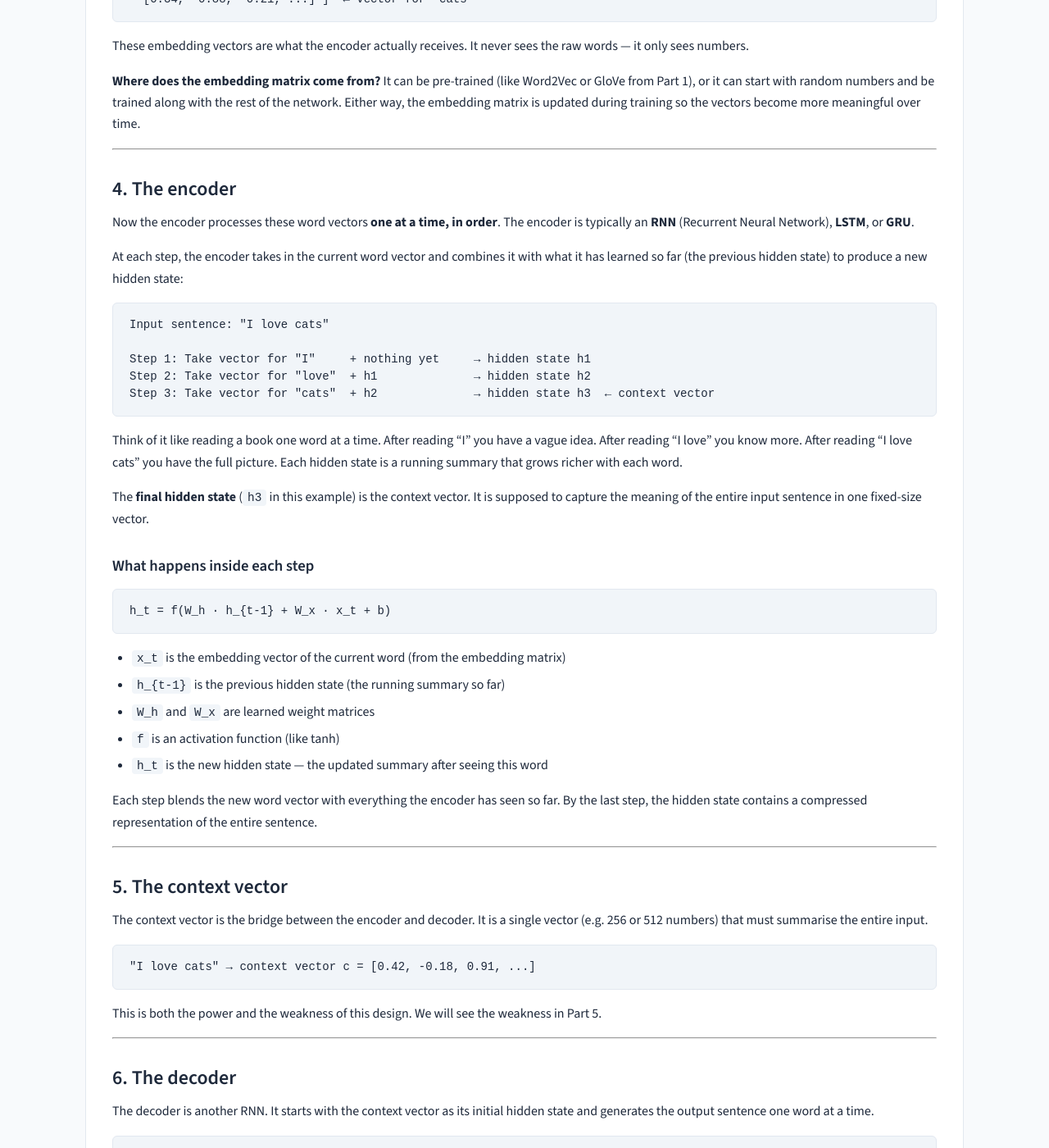
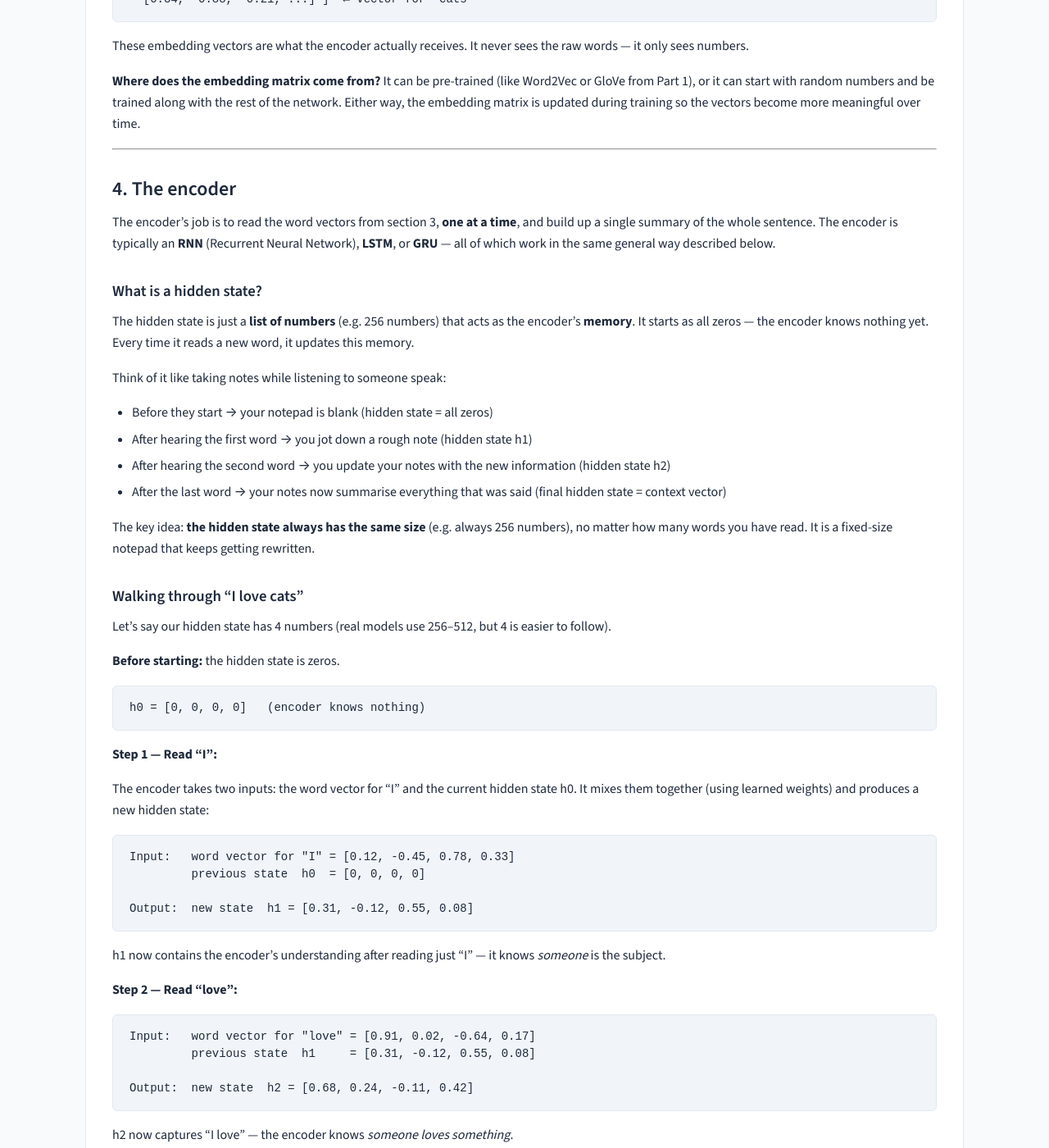
Before and after one commit to rilov/handbook, a Jekyll site: the page built from _topics/DL for GenAI - Part 2 - Encoder-Decoder Architecture.md, in a window 1280 px wide and 1400 px high, scrolled down 2040 px. Shown: the whole window at 82% size. Built offline with Jekyll 4.4.1, drawn with Linux system fonts in a browser that asks for light colours; some of the changed text lies outside the part shown.

Commit message:
Rewrite encoder section: hidden state explained, step-by-step with numbers, formula table, paint analogy

````diff
--- a/_topics/DL for GenAI - Part 2 - Encoder-Decoder Architecture.md
+++ b/_topics/DL for GenAI - Part 2 - Encoder-Decoder Architecture.md
@@ -106,35 +106,104 @@ These embedding vectors are what the encoder actually receives. It never sees th
 
 ## 4. The encoder
 
-Now the encoder processes these word vectors **one at a time, in order**. The encoder is typically an **RNN** (Recurrent Neural Network), **LSTM**, or **GRU**.
+The encoder's job is to read the word vectors from section 3, **one at a time**, and build up a single summary of the whole sentence. The encoder is typically an **RNN** (Recurrent Neural Network), **LSTM**, or **GRU** — all of which work in the same general way described below.
 
-At each step, the encoder takes in the current word vector and combines it with what it has learned so far (the previous hidden state) to produce a new hidden state:
+### What is a hidden state?
+
+The hidden state is just a **list of numbers** (e.g. 256 numbers) that acts as the encoder's **memory**. It starts as all zeros — the encoder knows nothing yet. Every time it reads a new word, it updates this memory.
+
+Think of it like taking notes while listening to someone speak:
+
+- Before they start → your notepad is blank (hidden state = all zeros)
+- After hearing the first word → you jot down a rough note (hidden state h1)
+- After hearing the second word → you update your notes with the new information (hidden state h2)
+- After the last word → your notes now summarise everything that was said (final hidden state = context vector)
+
+The key idea: **the hidden state always has the same size** (e.g. always 256 numbers), no matter how many words you have read. It is a fixed-size notepad that keeps getting rewritten.
+
+### Walking through "I love cats"
+
+Let's say our hidden state has 4 numbers (real models use 256–512, but 4 is easier to follow).
+
+**Before starting:** the hidden state is zeros.
 
 ```text
-Input sentence: "I love cats"
-
-Step 1: Take vector for "I"     + nothing yet     → hidden state h1
-Step 2: Take vector for "love"  + h1              → hidden state h2
-Step 3: Take vector for "cats"  + h2              → hidden state h3  ← context vector
+h0 = [0, 0, 0, 0]   (encoder knows nothing)
 ```
 
-Think of it like reading a book one word at a time. After reading "I" you have a vague idea. After reading "I love" you know more. After reading "I love cats" you have the full picture. Each hidden state is a running summary that grows richer with each word.
+**Step 1 — Read "I":**
 
-The **final hidden state** (`h3` in this example) is the context vector. It is supposed to capture the meaning of the entire input sentence in one fixed-size vector.
-
-### What happens inside each step
+The encoder takes two inputs: the word vector for "I" and the current hidden state h0. It mixes them together (using learned weights) and produces a new hidden state:
 
 ```text
-h_t = f(W_h · h_{t-1} + W_x · x_t + b)
+Input:   word vector for "I" = [0.12, -0.45, 0.78, 0.33]
+         previous state  h0  = [0, 0, 0, 0]
+
+Output:  new state  h1 = [0.31, -0.12, 0.55, 0.08]
 ```
 
-- `x_t` is the embedding vector of the current word (from the embedding matrix)
-- `h_{t-1}` is the previous hidden state (the running summary so far)
-- `W_h` and `W_x` are learned weight matrices
-- `f` is an activation function (like tanh)
-- `h_t` is the new hidden state — the updated summary after seeing this word
+h1 now contains the encoder's understanding after reading just "I" — it knows *someone* is the subject.
 
-Each step blends the new word vector with everything the encoder has seen so far. By the last step, the hidden state contains a compressed representation of the entire sentence.
+**Step 2 — Read "love":**
+
+```text
+Input:   word vector for "love" = [0.91, 0.02, -0.64, 0.17]
+         previous state  h1     = [0.31, -0.12, 0.55, 0.08]
+
+Output:  new state  h2 = [0.68, 0.24, -0.11, 0.42]
+```
+
+h2 now captures "I love" — the encoder knows *someone loves something*.
+
+**Step 3 — Read "cats":**
+
+```text
+Input:   word vector for "cats" = [0.34, 0.88, 0.21, -0.55]
+         previous state  h2     = [0.68, 0.24, -0.11, 0.42]
+
+Output:  new state  h3 = [0.52, 0.71, 0.33, -0.19]
+```
+
+h3 now captures the meaning of the entire sentence "I love cats." This final hidden state **is** the context vector.
+
+```text
+context vector = h3 = [0.52, 0.71, 0.33, -0.19]
+```
+
+### How does the encoder "mix" the word vector with the hidden state?
+
+At each step, the encoder does a simple calculation:
+
+```text
+h_t = tanh(W_h × h_{t-1}  +  W_x × x_t  +  b)
+```
+
+Here is what each piece means:
+
+| Symbol | What it is | Plain English |
+|--------|-----------|---------------|
+| `x_t` | The embedding vector of the current word | The new word the encoder is reading right now |
+| `h_{t-1}` | The previous hidden state | The encoder's memory from all previous words |
+| `W_x` | A weight matrix for the word | "How much should I pay attention to this new word?" |
+| `W_h` | A weight matrix for the memory | "How much should I keep from my previous memory?" |
+| `b` | A bias term | A small adjustment (like a default starting point) |
+| `tanh` | An activation function | Squashes the result to stay between −1 and +1 |
+| `h_t` | The new hidden state | The encoder's updated memory after reading this word |
+
+The weight matrices `W_x` and `W_h` are **learned during training**. The network figures out for itself how to best combine new words with existing memory.
+
+### Analogy: mixing paint
+
+Think of each word vector as a new colour of paint. The hidden state is the colour in your bucket:
+
+1. Bucket starts empty (clear).
+2. Pour in "I" (blue) → bucket is now blue.
+3. Pour in "love" (red) → bucket is now purple (a mix of blue and red).
+4. Pour in "cats" (yellow) → bucket is now a brownish mix of all three.
+
+The final colour represents the whole sentence. You cannot separate the individual colours out again — they are blended. This is both the strength (compact summary) and the weakness (you lose individual word detail) of this approach.
+
+After the last word, the hidden state contains a compressed representation of the entire sentence. This is the **context vector** that gets passed to the decoder.
 
 ---
 
````
